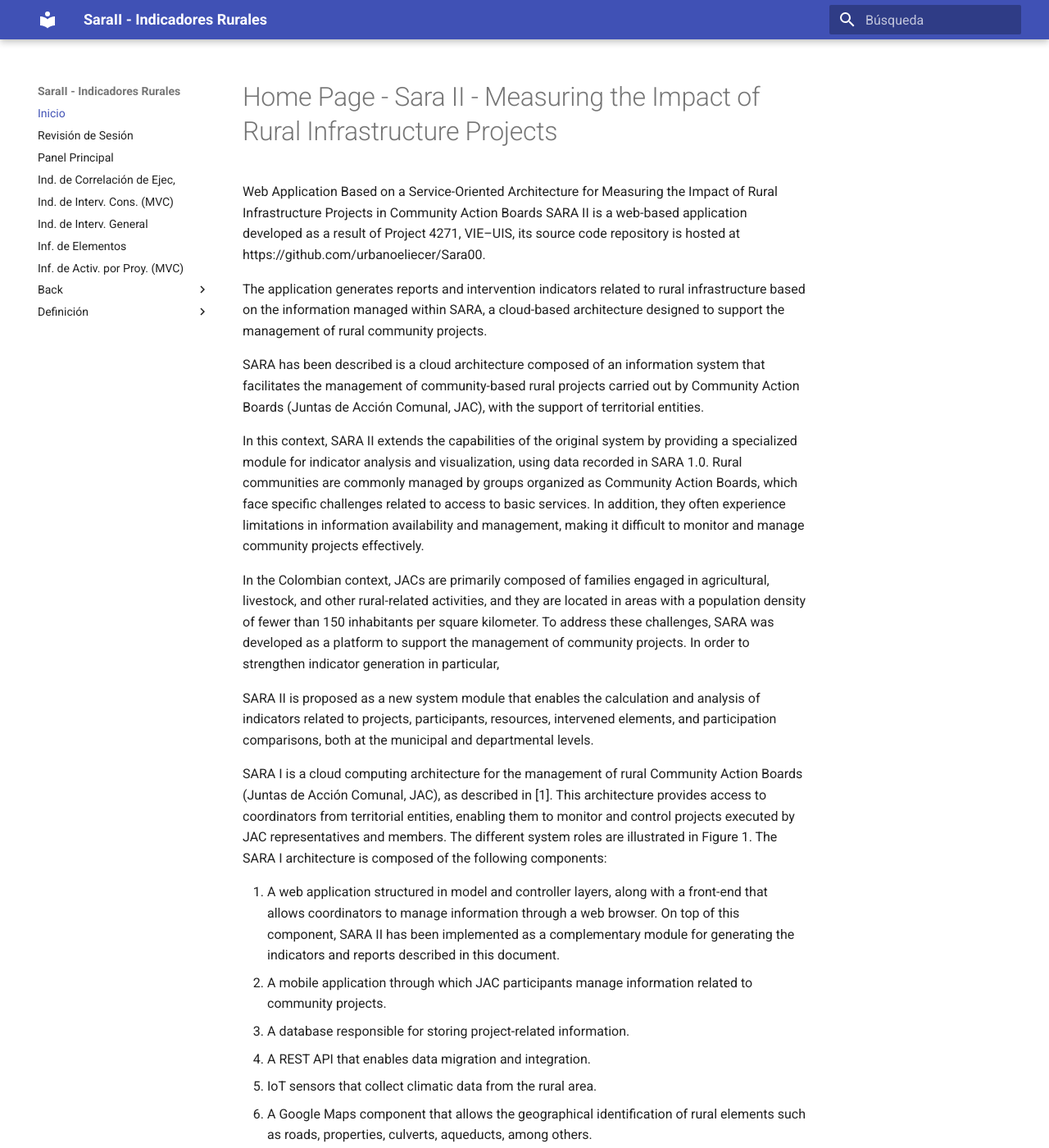
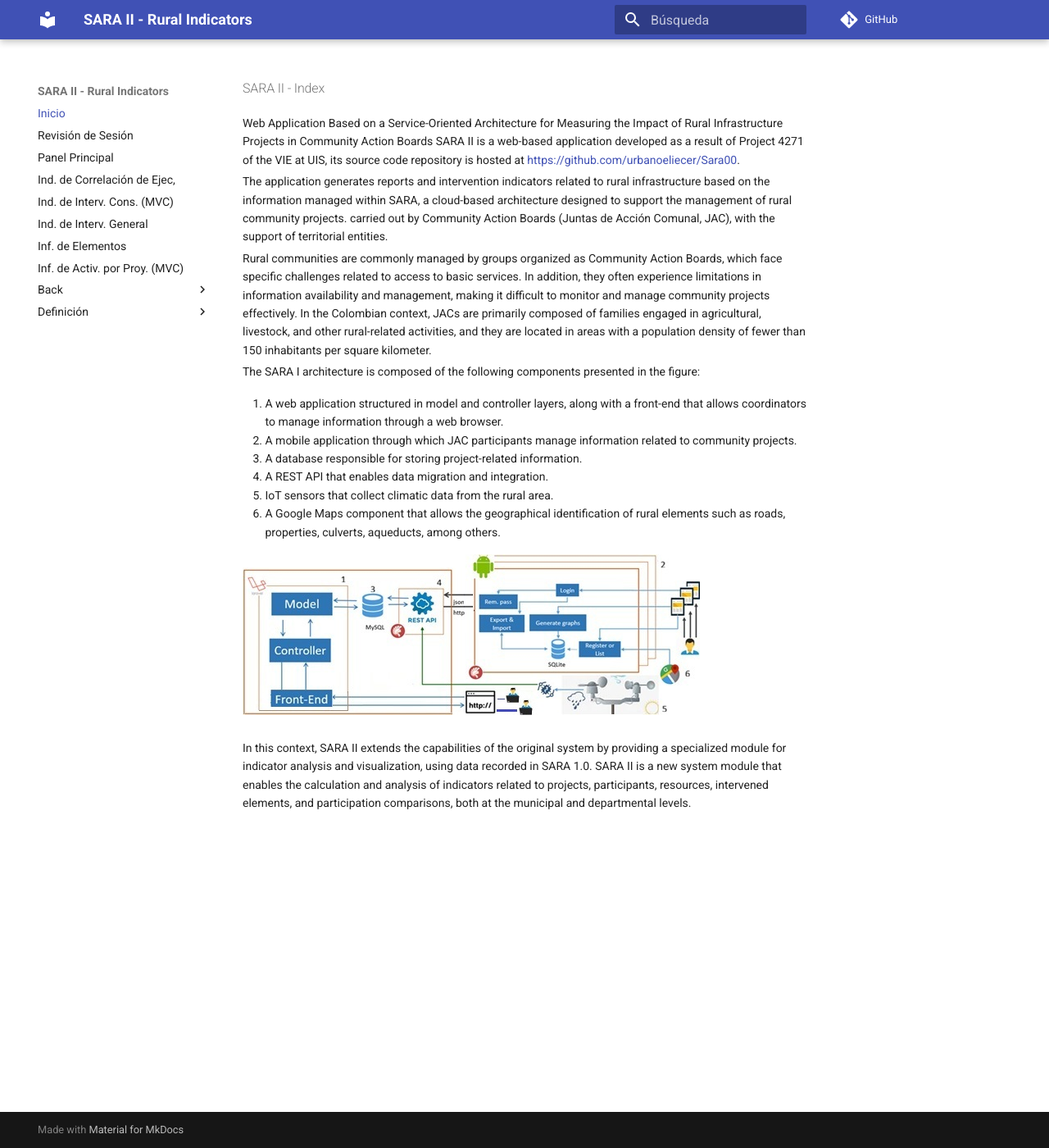
Before and after one commit to urbanoeliecer/Sara-Ind, an MkDocs documentation site: the page built from docs/index.md, in a window 1280 px wide and 1400 px high. Shown: the whole window at 82% size. Built offline with MkDocs 1.6.1 and Material for MkDocs 9.7.7, drawn with Linux system fonts in a browser that asks for light colours; comment, search, counter and statistics services are not loaded.

Commit message:
Pasar a ingles algunos MkDocs

```diff
--- a/docs/index.md
+++ b/docs/index.md
@@ -1,43 +1,21 @@
-# Home Page - Sara II - Measuring the Impact of Rural Infrastructure Projects
+# SARA II - Index
 
-Web Application Based on a Service-Oriented Architecture for
-Measuring the Impact of Rural Infrastructure Projects in Community Action Boards
-SARA II is a web-based application developed as a result of Project 4271, VIE–UIS,
-its source code repository is hosted at https://github.com/urbanoeliecer/Sara00.
+Web Application Based on a Service-Oriented Architecture for Measuring the Impact of Rural Infrastructure Projects in Community Action Boards SARA II is a web-based application developed as a result of Project 4271 of the VIE at UIS, its source code repository is hosted at <a href="https://github.com/urbanoeliecer/Sara00" target="_blank" rel="noopener">https://github.com/urbanoeliecer/Sara00</a>.
 
-The application generates reports and intervention indicators related to
-rural infrastructure based on the information managed within SARA, a cloud-based
-architecture designed to support the management of rural community projects.
+The application generates reports and intervention indicators related to rural infrastructure based on the information managed within SARA, a cloud-based architecture designed to support the management of rural community projects. carried out by Community Action Boards (Juntas de Acción Comunal, JAC), with the support of territorial entities.
 
-SARA has been described is a cloud architecture composed of an information system
-that facilitates the management of community-based rural projects carried out by
-Community Action Boards (Juntas de Acción Comunal, JAC), with the support of territorial entities.
+Rural communities are commonly managed by groups organized as Community Action Boards, which face specific challenges related to access to basic services. In addition, they often experience limitations in information availability and management, making it difficult to monitor and manage community projects effectively.
+In the Colombian context, JACs are primarily composed of families engaged in agricultural, livestock, and other rural-related activities, and they are located in areas with a population density of fewer than 150 inhabitants per square kilometer.
 
-In this context, SARA II extends the capabilities of the original system by providing a
-specialized module for indicator analysis and visualization, using data recorded in SARA 1.0.
-Rural communities are commonly managed by groups organized as Community Action Boards,
-which face specific challenges related to access to basic services. In addition,
-they often experience limitations in information availability and management,
-making it difficult to monitor and manage community projects effectively.
-
-In the Colombian context, JACs are primarily composed of families engaged in agricultural,
-livestock, and other rural-related activities, and they are located in areas with
-a population density of fewer than 150 inhabitants per square kilometer.
-To address these challenges, SARA was developed as a platform to support the
-management of community projects. In order to strengthen indicator generation in particular,
-
-SARA II is proposed as a new system module that enables the calculation and analysis of
-indicators related to projects, participants, resources, intervened elements, and
-participation comparisons, both at the municipal and departmental levels.
-
-SARA I is a cloud computing architecture for the management of rural Community Action Boards (Juntas de Acción Comunal, JAC), as described in [1]. This architecture provides access to coordinators from territorial entities, enabling them to monitor and control projects executed by JAC representatives and members. The different system roles are illustrated in Figure 1.
-The SARA I architecture is composed of the following components:
-
-1. A web application structured in model and controller layers, along with a front-end that allows coordinators to manage information through a web browser. On top of this component, SARA II has been implemented as a complementary module for generating the indicators and reports described in this document.
-2. A mobile application through which JAC participants manage information related to community projects.
-3. A database responsible for storing project-related information.
-4. A REST API that enables data migration and integration.
-5. IoT sensors that collect climatic data from the rural area.
-6. A Google Maps component that allows the geographical identification of rural elements such as roads, properties, culverts, aqueducts, among others.
-
-![Components of the SARA architecture](../img/componentes.jpg)
+The SARA I architecture is composed of the following components presented in the figure:
+<ol>
+<li>A web application structured in model and controller layers, along with a front-end that allows coordinators to manage information through a web browser. </li>
+<li>A mobile application through which JAC participants manage information related to community projects.</li>
+<li>A database responsible for storing project-related information.</li>
+<li>A REST API that enables data migration and integration.</li>
+<li>IoT sensors that collect climatic data from the rural area.</li>
+<li>A Google Maps component that allows the geographical identification of rural elements such as roads, properties, culverts, aqueducts, among others.</li>
+</ol>
+![Components of the SARA architecture](img/sara.jpg)
+<br><br>
+In this context, SARA II extends the capabilities of the original system by providing a specialized module for indicator analysis and visualization, using data recorded in SARA 1.0. SARA II is a new system module that enables the calculation and analysis of indicators related to projects, participants, resources, intervened elements, and participation comparisons, both at the municipal and departmental levels.
--- /dev/null
+++ b/docs/styles/extra.css
@@ -0,0 +1,25 @@
+/* Texto principal */
+.md-content {
+  font-size: 0.7rem;
+}
+/* Párrafos */
+.md-content p {
+  font-size: 0.7rem;
+}
+/* Listas */
+.md-content li {
+  font-size: 0.7rem;
+}
+/* Títulos principales */
+.md-typeset h1 {
+  font-size: 0.8rem !important;
+}
+/* Reducir espacio entre párrafos */
+.md-typeset p {
+  margin-top: 0.3em !important;
+  margin-bottom: 0.3em !important;
+}
+/* Quitar espacio extra entre ítems de listas numeradas */
+.md-typeset ol li {
+  margin-bottom: 0em !important;
+}
--- a/mkdocs.yml
+++ b/mkdocs.yml
@@ -1,7 +1,13 @@
-site_name: SaraII - Indicadores Rurales
+site_name: SARA II - Rural Indicators
 theme:
   name: material
   language: es
+
+repo_url: https://github.com/urbanoeliecer/Sara00
+
+extra_css:
+  - styles/extra.css
+
 markdown_extensions:
   - pymdownx.superfences:
       custom_fences:
```
Also changed, not shown: docs/principal.md (+21 -12 lines), docs/img/sara.jpg (renamed from docs/img/componentes.jpg).
